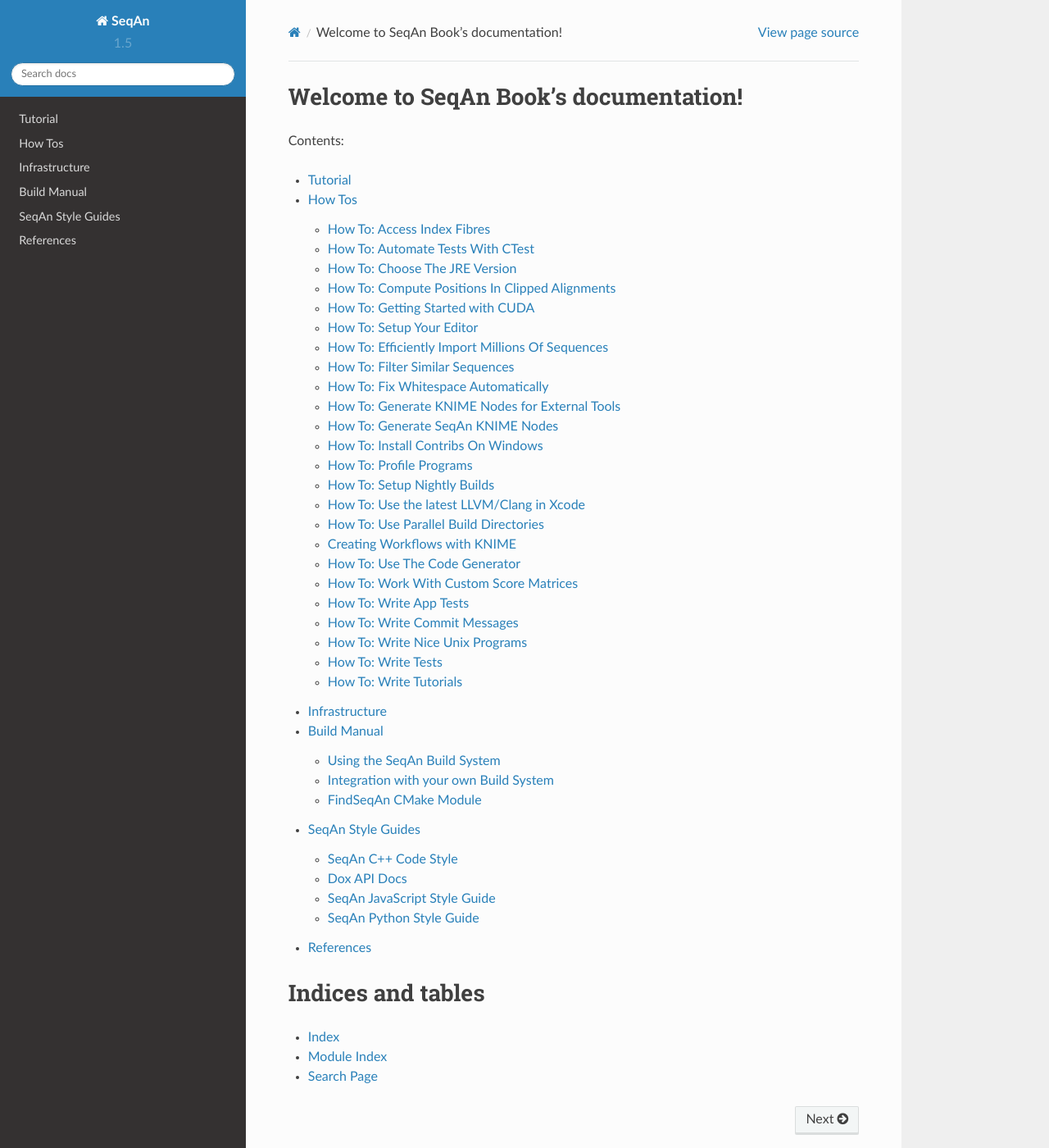
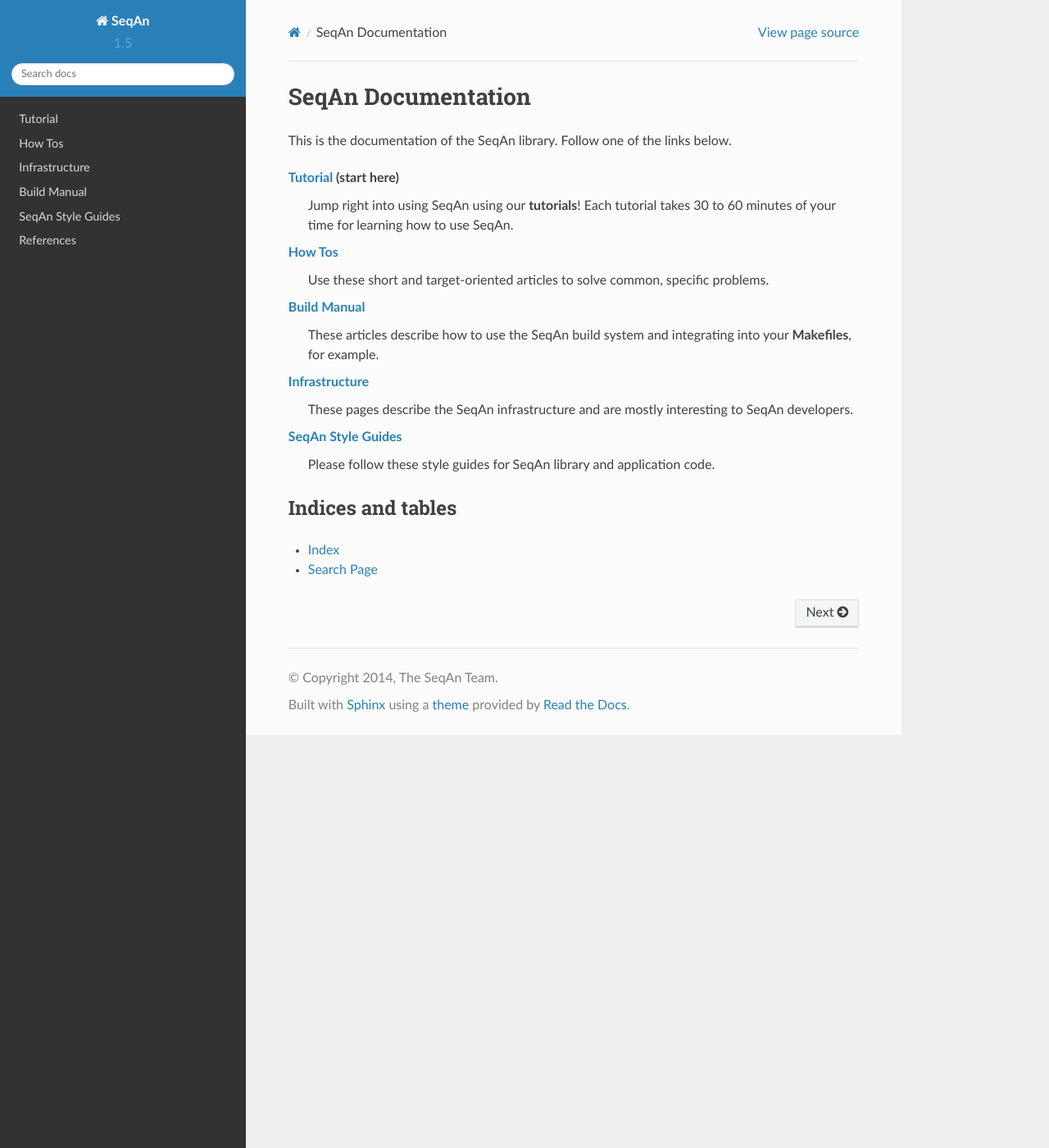
Before and after one commit to holtgrewe/tracdox, a Sphinx documentation site: the page built from trac-sphinx/source/index.rst, in a window 1280 px wide and 1400 px high. Shown: the whole window at 82% size. Built offline with Sphinx 7.4.7 and the Read the Docs theme 2.0.0, drawn with Linux system fonts in a browser that asks for light colours.

Commit message:
Updating index pages.

```diff
--- a/trac-sphinx/source/HowTo.rst
+++ b/trac-sphinx/source/HowTo.rst
@@ -1,3 +1,5 @@
+.. _how-to:
+
 How Tos
 -------
 
--- a/trac-sphinx/source/index.rst
+++ b/trac-sphinx/source/index.rst
@@ -1,14 +1,27 @@
-.. SeqAn Book documentation master file, created by
-   sphinx-quickstart on Wed Sep 17 17:21:55 2014.
-   You can adapt this file completely to your liking, but it should at least
-   contain the root `toctree` directive.
+SeqAn Documentation
+===================
 
-Welcome to SeqAn Book's documentation!
-======================================
+This is the documentation of the SeqAn library.
+Follow one of the links below.
 
-Contents:
+:ref:`tutorial` (**start here**)
+  Jump right into using SeqAn using our **tutorials**!
+  Each tutorial takes 30 to 60 minutes of your time for learning how to use SeqAn.
+
+:ref:`how-to`
+  Use these short and target-oriented articles to solve common, specific problems.
+
+:ref:`build-manual`
+  These articles describe how to use the SeqAn build system and integrating into your **Makefiles**, for example.
+
+:ref:`infrastructure`
+  These pages describe the SeqAn infrastructure and are mostly interesting to SeqAn developers.
+
+:ref:`style-guide`
+  Please follow these style guides for SeqAn library and application code.
 
 .. toctree::
+   :hidden:
    :maxdepth: 2
 
    Tutorial
```
Also changed, not shown: other parts of trac-sphinx/source/index.rst (+1 -2 lines).
